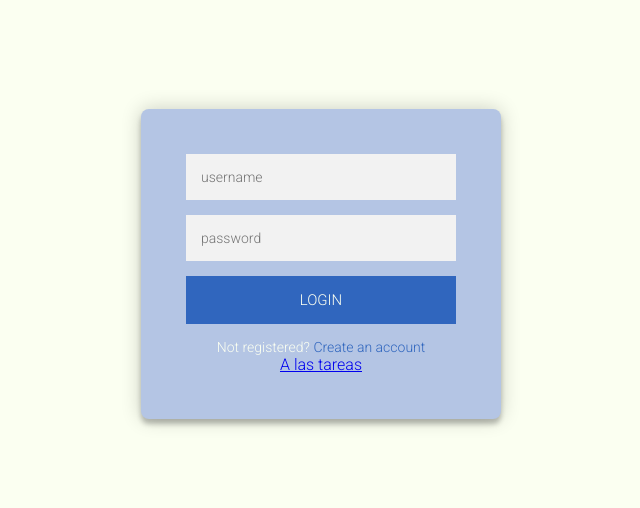
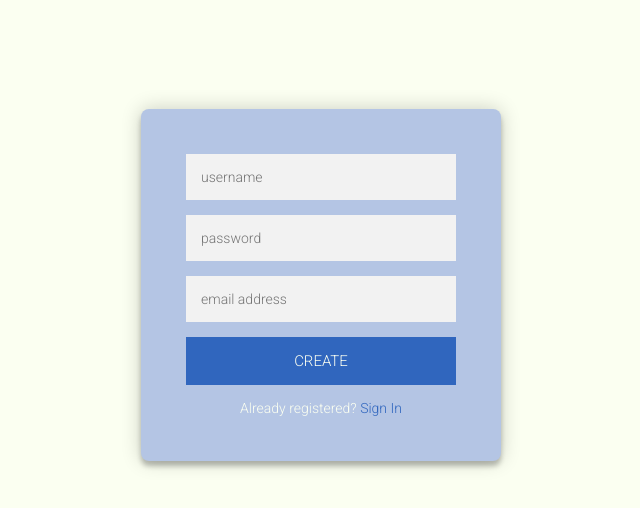
Before and after one commit to onlyG19/Control2_TBD2023, a Vue app in the folder src/frontend/: page / in a window 1280 px wide. Both pictures are taken after a click on the link "Create an account". Shown: the top 508 px of the page, without its empty margins (319-959 px from the left). Built offline with nearby package versions, Linux system fonts and the light colour scheme.

Commit message:
[jairo santi]-Se agregraron validaciones
Se agrego la dependencia vuelidate al proyecto y se añadieron validaciones al formulario

```diff
--- a/src/frontend/package.json
+++ b/src/frontend/package.json
@@ -8,6 +8,8 @@
     "preview": "vite preview"
   },
   "dependencies": {
+    "@vuelidate/core": "^2.0.3",
+    "@vuelidate/validators": "^2.0.4",
     "vue": "^3.3.4",
     "vue-router": "^4.2.4"
   },
--- a/src/frontend/src/views/Login.vue
+++ b/src/frontend/src/views/Login.vue
@@ -1,18 +1,33 @@
 <template>
     <div class="login-page">
         <div class="form">
-            <form class="register-form">
-                <input type="text" placeholder="name" />
+            <form class="register-form" v-show="!login">
+                <input class="error-input" type="text" placeholder="username" v-model="username" @blur="v$.username.$touch"/>
+                <div class="error-div">
+                  <p class="error-text" v-show="v$.username.$error">Se necesita nombre</p>
+                </div>
+                <input class="error-input" type="password" placeholder="password" v-model="password" @blur="v$.password.$touch"/>
+                <div class="error-div">
+                  <p class="error-text" v-show="v$.password.$error">Se necesita contraseña</p>
+                </div>
+                <input class="error-input" type="text" placeholder="email address" v-model="email" @blur="v$.email.$touch"/>
+                <div class="error-div">
+                  <p class="error-text" v-show="v$.email.$error">Se necesita correo</p>
+                </div>
+                <button>create</button>
+                <p class="message">Already registered? <a href="#" @click="changeClean">Sign In</a></p>
+            </form>
+            <form class="login-form" v-show="login">
+                <input type="text" placeholder="username" />
+                <div class="error-div">
+                  <p class="error-text" v-show="false">Usuario ingresado no existe</p>
+                </div>
                 <input type="password" placeholder="password" />
-                <input type="text" placeholder="email address" />
-                <button>create</button>
-                <p class="message">Already registered? <a href="#">Sign In</a></p>
-            </form>
-            <form class="login-form">
-                <input type="text" placeholder="username" />
-                <input type="password" placeholder="password" />
+                <div class="error-div">
+                  <p class="error-text" v-show="false">La contraseña no coincide con el usuario</p>
+                </div>
                 <button>login</button>
-                <p class="message">Not registered? <a href="#">Create an account</a></p>
+                <p class="message">Not registered? <a href="#" @click="login = !login">Create an account</a></p>
                 <a href="/Task">A las tareas</a>
             </form>
         </div>
@@ -26,6 +41,16 @@
   width: 360px;
   padding: 8% 0 0;
   margin: auto;
+}
+.error-div{
+  height: 15px;
+}
+.error-text{
+  font-size: 75%;
+  color: #eb2f06;
+  margin: 0;
+  text-align: left;
+  line-height: 1;
 }
 .form {
   position: relative;
@@ -44,7 +69,6 @@
   background: #f2f2f2;
   width: 100%;
   border: 0;
-  margin: 0 0 15px;
   padding: 15px;
   box-sizing: border-box;
   font-size: 14px;
@@ -76,7 +100,7 @@
   text-decoration: none;
 }
 .form .register-form {
-  display: none;
+  display: block;
 }
 body {
   background-color: #fbfff1;
@@ -87,6 +111,45 @@ body {
 </style>
 
 <script>
+
+/*
+  ######## VALIDACIONES ##############3
+*/
+
+  import { useVuelidate } from '@vuelidate/core'
+  import { required, email } from '@vuelidate/validators'
+
+  export default {
+    setup () {
+      return { v$:  useVuelidate() }
+    },
+    data () {
+      return {
+        username: '',
+        email: '',
+        password: '',
+        login: true,
+      }
+    },
+    validations () {
+      return {
+        username: {required},
+        email: {required, email},
+        password: {required},
+      }
+    },
+    methods: {
+      changeClean () {
+        this.login = !this.login
+        this.v$.$reset()
+      }
+    }
+  }
+
+
+/*
+  ###### FIN VALIDACIONES ##########
+*/
 // Obtener todos los elementos con la clase "message a"
 var messageLinks = document.querySelectorAll('.message a');
 
```
Also changed, not shown: 1 other file (tests, documents, lock files or other folders).
